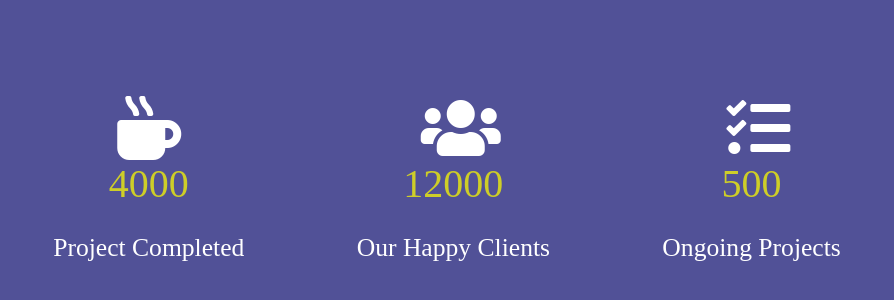
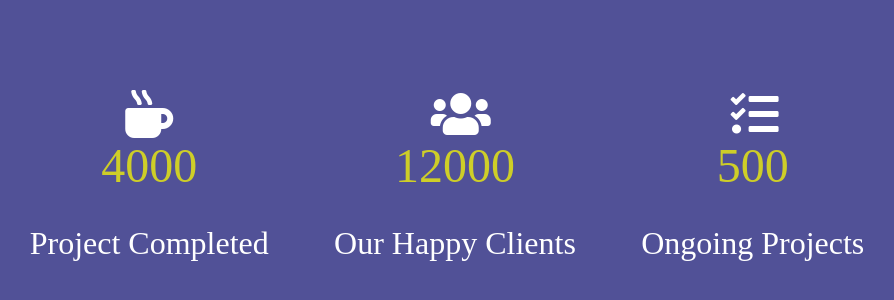
Before and after one commit to Radhika-Makkar/Increment-counter, a plain HTML site: page index.html in a window 1280 px wide. Shown: the part 216-516 px from the top of the page, without its empty margins (201-1095 px from the left). Drawn offline with Linux system fonts and the light colour scheme.

Commit message:
first commit

```diff
--- a/style.css
+++ b/style.css
@@ -20,16 +20,17 @@ margin:0 auto;
 
 .counter{
     color:rgb(206, 206, 40);
-    font-size:40px;
+    font-size:3em;
     text-align: center;
 }
 h3{
     color:white;
     font-weight: lighter;
-    font-size: 2vw;
+    font-size: 2em;
+    text-align: center;
 }
 i{
-    font-size:5vw;
+    font-size:3em;
     color:white;
-    margin-left:5vw;
+    margin-left:40%;
 }
```
